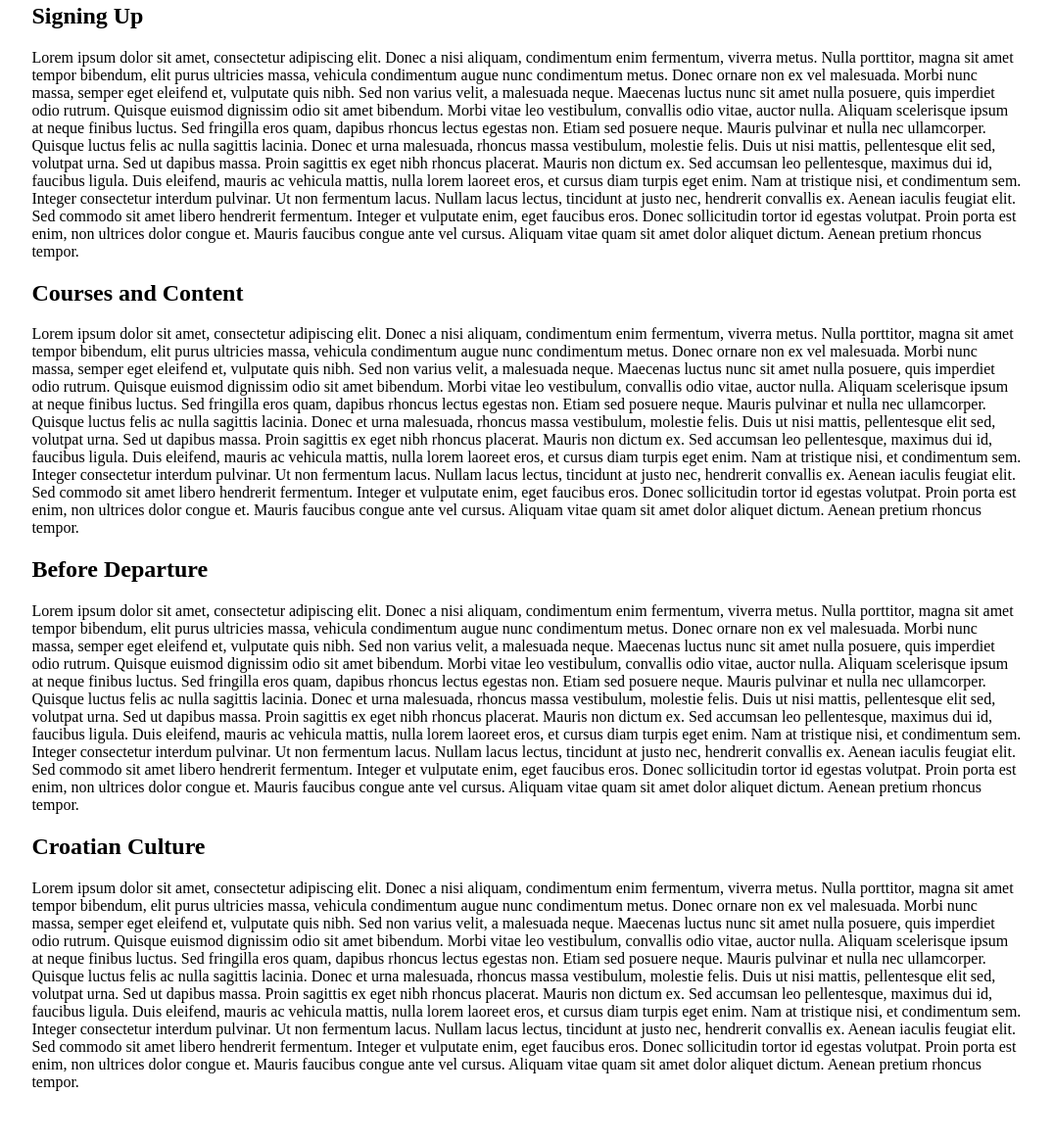
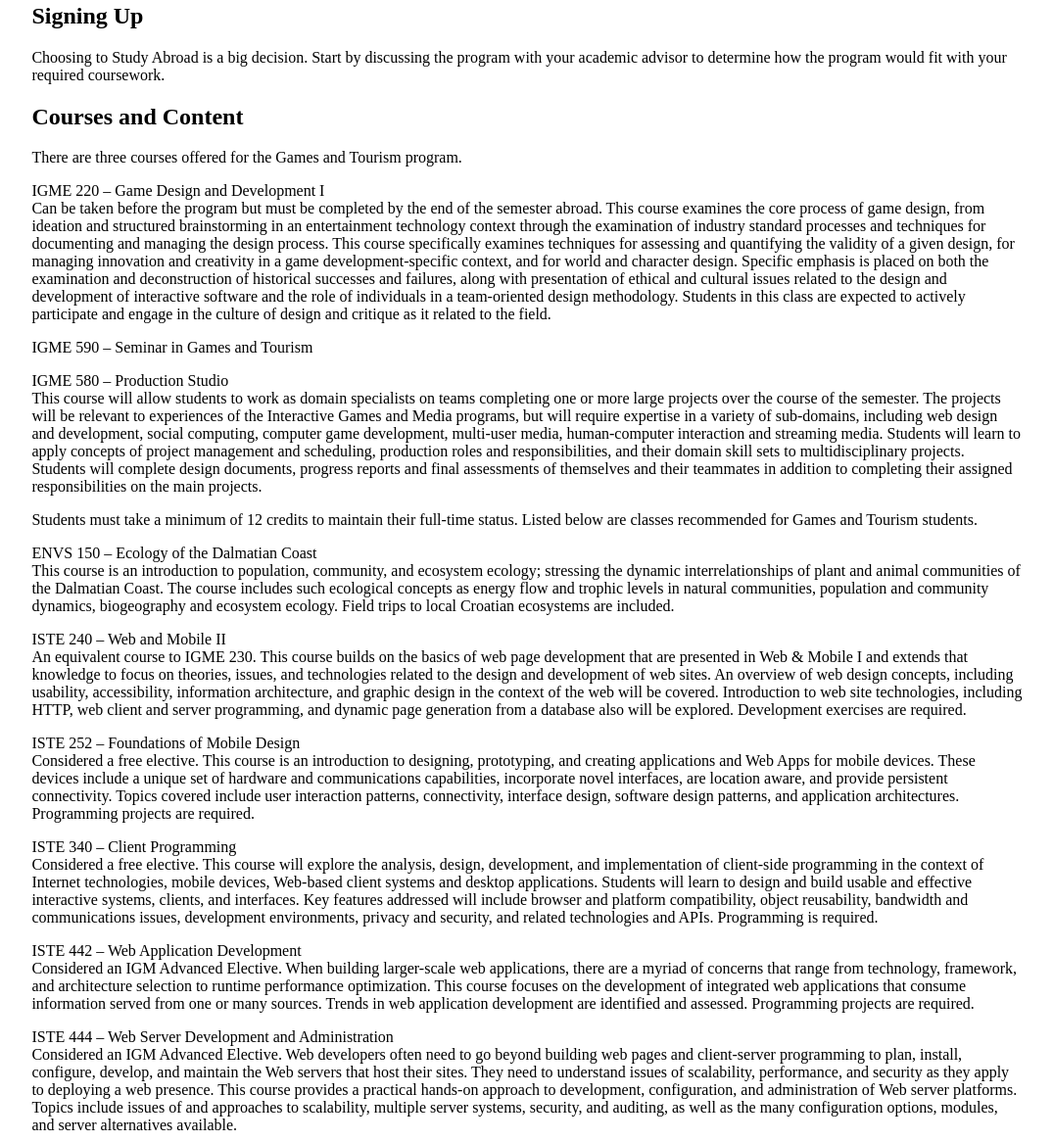
Before and after one commit to RITDubrovnikSA/resources, a plain HTML site: page index.html in a window 1280 px wide. Shown: the part 286-1452 px from the top of the page at 98% size, without its empty margins (102-1177 px from the left). Before the commit the page ends 1416 px from the top, so only its background shows below. Drawn offline with Linux system fonts and the light colour scheme.

Commit message:
Adding Course Content and Intro
Added course descriptions and information

```diff
--- a/index.html
+++ b/index.html
@@ -34,21 +34,97 @@
 <!--SIGNING UP-->
 <div>
     <h2>Signing Up</h2>
-    <p>Lorem ipsum dolor sit amet, consectetur adipiscing elit. Donec a nisi aliquam, condimentum enim fermentum, viverra metus. Nulla porttitor, magna sit amet tempor bibendum, elit purus ultricies massa, vehicula condimentum augue nunc condimentum metus. Donec ornare non ex vel malesuada. Morbi nunc massa, semper eget eleifend et, vulputate quis nibh. Sed non varius velit, a malesuada neque. Maecenas luctus nunc sit amet nulla posuere, quis imperdiet odio rutrum. Quisque euismod dignissim odio sit amet bibendum.
-
-            Morbi vitae leo vestibulum, convallis odio vitae, auctor nulla. Aliquam scelerisque ipsum at neque finibus luctus. Sed fringilla eros quam, dapibus rhoncus lectus egestas non. Etiam sed posuere neque. Mauris pulvinar et nulla nec ullamcorper. Quisque luctus felis ac nulla sagittis lacinia. Donec et urna malesuada, rhoncus massa vestibulum, molestie felis. Duis ut nisi mattis, pellentesque elit sed, volutpat urna. Sed ut dapibus massa. Proin sagittis ex eget nibh rhoncus placerat. Mauris non dictum ex. Sed accumsan leo pellentesque, maximus dui id, faucibus ligula. Duis eleifend, mauris ac vehicula mattis, nulla lorem laoreet eros, et cursus diam turpis eget enim. Nam at tristique nisi, et condimentum sem. Integer consectetur interdum pulvinar. Ut non fermentum lacus.
-
-            Nullam lacus lectus, tincidunt at justo nec, hendrerit convallis ex. Aenean iaculis feugiat elit. Sed commodo sit amet libero hendrerit fermentum. Integer et vulputate enim, eget faucibus eros. Donec sollicitudin tortor id egestas volutpat. Proin porta est enim, non ultrices dolor congue et. Mauris faucibus congue ante vel cursus. Aliquam vitae quam sit amet dolor aliquet dictum. Aenean pretium rhoncus tempor.</p>
+    <p>Choosing to Study Abroad is a big decision. Start by discussing the program with your academic advisor to determine how the program would fit with your required coursework.</p>
 </div>
 
 <!--COURSES AND CONTENT-->
 <div>
     <h2>Courses and Content</h2>
-    <p>Lorem ipsum dolor sit amet, consectetur adipiscing elit. Donec a nisi aliquam, condimentum enim fermentum, viverra metus. Nulla porttitor, magna sit amet tempor bibendum, elit purus ultricies massa, vehicula condimentum augue nunc condimentum metus. Donec ornare non ex vel malesuada. Morbi nunc massa, semper eget eleifend et, vulputate quis nibh. Sed non varius velit, a malesuada neque. Maecenas luctus nunc sit amet nulla posuere, quis imperdiet odio rutrum. Quisque euismod dignissim odio sit amet bibendum.
+    <p>There are three courses offered for the Games and Tourism program.</p>
+            <p>IGME 220 – Game Design and Development I <br>
+                Can be taken before the program but must be completed by the end of the semester abroad.
+                This course examines the core process of game design, from ideation and structured brainstorming
+                in an entertainment technology context through the examination of industry standard processes
+                and techniques for documenting and managing the design process. This course specifically examines
+                techniques for assessing and quantifying the validity of a given design, for managing innovation
+                and creativity in a game development-specific context, and for world and character design. Specific
+                emphasis is placed on both the examination and deconstruction of historical successes and failures,
+                along with presentation of ethical and cultural issues related to the design and development of
+                interactive software and the role of individuals in a team-oriented design methodology. Students
+                in this class are expected to actively participate and engage in the culture of design and critique
+                as it related to the field.
+            </p>
 
-            Morbi vitae leo vestibulum, convallis odio vitae, auctor nulla. Aliquam scelerisque ipsum at neque finibus luctus. Sed fringilla eros quam, dapibus rhoncus lectus egestas non. Etiam sed posuere neque. Mauris pulvinar et nulla nec ullamcorper. Quisque luctus felis ac nulla sagittis lacinia. Donec et urna malesuada, rhoncus massa vestibulum, molestie felis. Duis ut nisi mattis, pellentesque elit sed, volutpat urna. Sed ut dapibus massa. Proin sagittis ex eget nibh rhoncus placerat. Mauris non dictum ex. Sed accumsan leo pellentesque, maximus dui id, faucibus ligula. Duis eleifend, mauris ac vehicula mattis, nulla lorem laoreet eros, et cursus diam turpis eget enim. Nam at tristique nisi, et condimentum sem. Integer consectetur interdum pulvinar. Ut non fermentum lacus.
+            <p>IGME 590 – Seminar in Games and Tourism</p>
 
-            Nullam lacus lectus, tincidunt at justo nec, hendrerit convallis ex. Aenean iaculis feugiat elit. Sed commodo sit amet libero hendrerit fermentum. Integer et vulputate enim, eget faucibus eros. Donec sollicitudin tortor id egestas volutpat. Proin porta est enim, non ultrices dolor congue et. Mauris faucibus congue ante vel cursus. Aliquam vitae quam sit amet dolor aliquet dictum. Aenean pretium rhoncus tempor.</p>
+            <p>IGME 580 – Production Studio <br>
+                This course will allow students to work as domain specialists on teams completing one or more large
+                projects over the course of the semester. The projects will be relevant to experiences of the
+                Interactive Games and Media programs, but will require expertise in a variety of sub-domains,
+                including web design and development, social computing, computer game development, multi-user media,
+                human-computer interaction and streaming media. Students will learn to apply concepts of project
+                management and scheduling, production roles and responsibilities, and their domain skill sets to
+                multidisciplinary projects. Students will complete design documents, progress reports and final
+                assessments of themselves and their teammates in addition to completing their assigned
+                responsibilities on the main projects.
+            </p>
+
+            <p>Students must take a minimum of 12 credits to maintain their full-time status.
+                Listed below are classes recommended for Games and Tourism students. </p>
+
+            <p>ENVS 150 – Ecology of the Dalmatian Coast<br>
+                This course is an introduction to population, community, and ecosystem ecology; stressing the dynamic
+                interrelationships of plant and animal communities of the Dalmatian Coast.  The course includes
+                such ecological concepts as energy flow and trophic levels in natural communities, population and
+                community dynamics, biogeography and ecosystem ecology.  Field trips to local Croatian ecosystems
+                are included.
+            </p>
+
+            <p>ISTE 240 – Web and Mobile II<br>
+                An equivalent course to IGME 230. This course builds on the basics of web page development that are
+                presented in Web & Mobile I and extends that knowledge to focus on theories, issues, and technologies
+                related to the design and development of web sites. An overview of web design concepts, including
+                usability, accessibility, information architecture, and graphic design in the context of the web
+                will be covered. Introduction to web site technologies, including HTTP, web client and server
+                programming, and dynamic page generation from a database also will be explored. Development
+                exercises are required.
+            </p>
+
+            <p>ISTE 252 – Foundations of Mobile Design<br>
+                Considered a free elective. This course is an introduction to designing, prototyping, and creating
+                applications and Web Apps for mobile devices. These devices include a unique set of hardware and
+                communications capabilities, incorporate novel interfaces, are location aware, and provide persistent
+                connectivity. Topics covered include user interaction patterns, connectivity, interface design,
+                software design patterns, and application architectures. Programming projects are required.
+            </p>
+
+            <p>ISTE 340 – Client Programming<br>
+                Considered a free elective. This course will explore the analysis, design, development, and
+                implementation of client-side programming in the context of Internet technologies, mobile devices,
+                Web-based client systems and desktop applications. Students will learn to design and build usable
+                and effective interactive systems, clients, and interfaces. Key features addressed will include
+                browser and platform compatibility, object reusability, bandwidth and communications issues,
+                development environments, privacy and security, and related technologies and APIs. Programming
+                is required.
+            </p>
+
+            <p>ISTE 442 – Web Application Development<br>
+                Considered an IGM Advanced Elective. When building larger-scale web applications, there are a
+                myriad of concerns that range from technology, framework, and architecture selection to runtime
+                performance optimization. This course focuses on the development of integrated web applications
+                that consume information served from one or many sources. Trends in web application development
+                are identified and assessed. Programming projects are required.
+            </p>
+
+            <p>ISTE 444 – Web Server Development and Administration<br>
+                Considered an IGM Advanced Elective. Web developers often need to go beyond building web pages
+                and client-server programming to plan, install, configure, develop, and maintain the Web servers
+                that host their sites. They need to understand issues of scalability, performance, and security as
+                they apply to deploying a web presence. This course provides a practical hands-on approach to
+                development, configuration, and administration of Web server platforms. Topics include issues of
+                and approaches to scalability, multiple server systems, security, and auditing, as well as the many
+                configuration options, modules, and server alternatives available.
+            </p>
 </div>
 
 <!--BEFORE DEPARTURE-->
```
